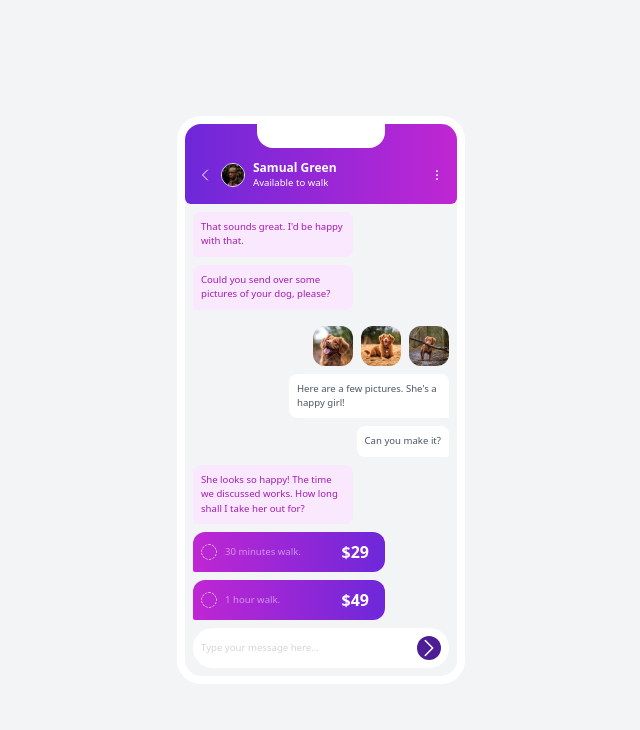
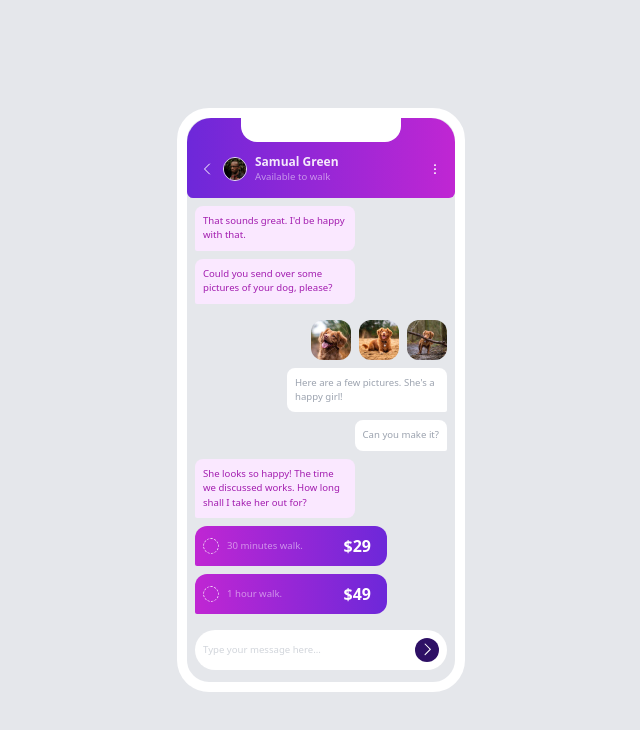
Before and after one commit to ayushshukla7777/tailwind-shadcn, a website: page mobile-chat/public/index.html in a window 1280 px wide. Shown: the whole page, without its empty margins (319-959 px from the left). Drawn offline with Linux system fonts and the light colour scheme.

Commit message:
Update styles.css and index.html

```diff
--- a/mobile-chat/public/index.html
+++ b/mobile-chat/public/index.html
@@ -9,11 +9,11 @@
 </head>
 
 <body class=" antialiased ">
-    <div name="whole_body" class="flex bg-gray-100 justify-center items-center w-full h-screen ">
-        <div name="mobile-outline" class=" bg-grey-200 border-8 border-white w-72   rounded-3xl ">
+    <div name="whole_body" class="flex bg-gray-200 justify-center items-center w-full h-screen ">
+        <div name="mobile-outline" class=" bg-grey-200 border-10 border-white w-72 rounded-4xl ">
             <div name="top-purple-bar"
-                class=" flex flex-col  w-full h-20 bg-gradient-to-r from-violet-700 to to-fuchsia-600 rounded-t-2xl rounded-b-md ">
-                <div class=" w-32 h-6 rounded-b-2xl self-center bg-white "></div>
+                class=" flex flex-col  w-full h-20 bg-gradient-to-r from-violet-700 to to-fuchsia-600 rounded-t-3xl rounded-b-md ">
+                <div class=" w-40 h-6 rounded-b-2xl self-center bg-white "></div>
                 <div class="flex flex-row justify-between items-center text-white  p-3 ">
                     <div class=" flex flex-row space-x-2 justify-start items-center ">
                         <svg xmlns="http://www.w3.org/2000/svg" fill="none" viewBox="0 0 24 24" stroke-width="1.5"
@@ -22,8 +22,8 @@
                         </svg>
                         <img src="./images/avatar.jpg" class="h-6 w-6 rounded-full border" alt>
                         <div>
-                            <h3 class=" font-bold text-xs  ">Samual Green</h3>
-                            <h6 class="font-normal text-xxs ">Available to
+                            <h3 class=" font-bold text-xs  opacity-90 ">Samual Green</h3>
+                            <h6 class="font-normal text-xxs opacity-50 ">Available to
                                 walk</h6>
                         </div>
                     </div>
@@ -49,11 +49,11 @@
                     <img src="./images/dog-image-2.jpg" class=" h-10 w-10 rounded-xl" alt>
                     <img src="./images/dog-image-3.jpg" class=" h-10 w-10 rounded-xl" alt>
                 </div>
-                <div class=" w-40 text-gray-600 self-end text-xxs font-medium  bg-white p-2 rounded-lg rounded-br-sm  ">
+                <div class=" w-40 text-gray-400 self-end text-xxs font-medium  bg-white p-2 rounded-lg rounded-br-sm  ">
                     Here are a few pictures. She's a happy girl!</div>
 
                 <div
-                    class=" w-fit text-gray-600 self-end text-xxs font-medium  bg-white p-2 rounded-lg rounded-br-sm  ">
+                    class=" w-fit text-gray-400 self-end text-xxs font-medium  bg-white p-2 rounded-lg rounded-br-sm  ">
                     Can you make it?</div>
                 <div
                     class=" w-40 text-fuchsia-700  text-xxs font-medium  bg-fuchsia-100 p-2 rounded-lg rounded-bl-sm  ">
@@ -75,14 +75,17 @@
                     </div>
                     <p class=" text-white font-bold  ">$49</p>
                 </div>
-                <div name="footer-box" class="flex flex-row p-2 justify-between items-center bg-white rounded-3xl ">
-                    <p class=" text-xxs text-gray-300 ">Type your message here... </p>
-                      <svg xmlns="http://www.w3.org/2000/svg" viewBox="0 0 24 24" fill="currentColor" class="w-6 h-6 bg-violet-900 text-white rounded-full ">
-                        <path fill-rule="evenodd" d="M16.28 11.47a.75.75 0 010 1.06l-7.5 7.5a.75.75 0 01-1.06-1.06L14.69 12 7.72 5.03a.75.75 0 011.06-1.06l7.5 7.5z" clip-rule="evenodd" />
-                      </svg>
-
-
-
+                <div>
+                    <div name="footer-box"
+                        class="mt-2 mb-1  flex flex-row p-2 justify-between items-center bg-white rounded-3xl ">
+                        <p class=" text-xxs text-gray-300 ">Type your message here... </p>
+                        <svg xmlns="http://www.w3.org/2000/svg" viewBox="-6 -4 34 34" fill="currentColor"
+                            class="w-6 h-6 bg-violet-950 text-white rounded-full ">
+                            <path fill-rule="evenodd"
+                                d="M16.28 11.47a.75.75 0 010 1.06l-7.5 7.5a.75.75 0 01-1.06-1.06L14.69 12 7.72 5.03a.75.75 0 011.06-1.06l7.5 7.5z"
+                                clip-rule="evenodd" />
+                        </svg>
+                    </div>
                 </div>
             </div>
 
--- a/mobile-chat/src/styles.css
+++ b/mobile-chat/src/styles.css
@@ -1,3 +1,20 @@
 @tailwind base;
 @tailwind components;
 @tailwind utilities;
+
+
+.rounded-4xl {
+  border-radius: 2rem;
+}
+
+.rounded-t-4xl {
+  border-top-left-radius: 2rem;
+  border-top-right-radius: 2rem;
+}
+.rounded-t-3xl {
+    border-top-left-radius: 1.5rem;
+    border-top-right-radius: 1.5rem;
+}
+.border-10 {
+    border-width: 10px;
+}
```
Also changed, not shown: mobile-chat/public/dist/styles.css.
